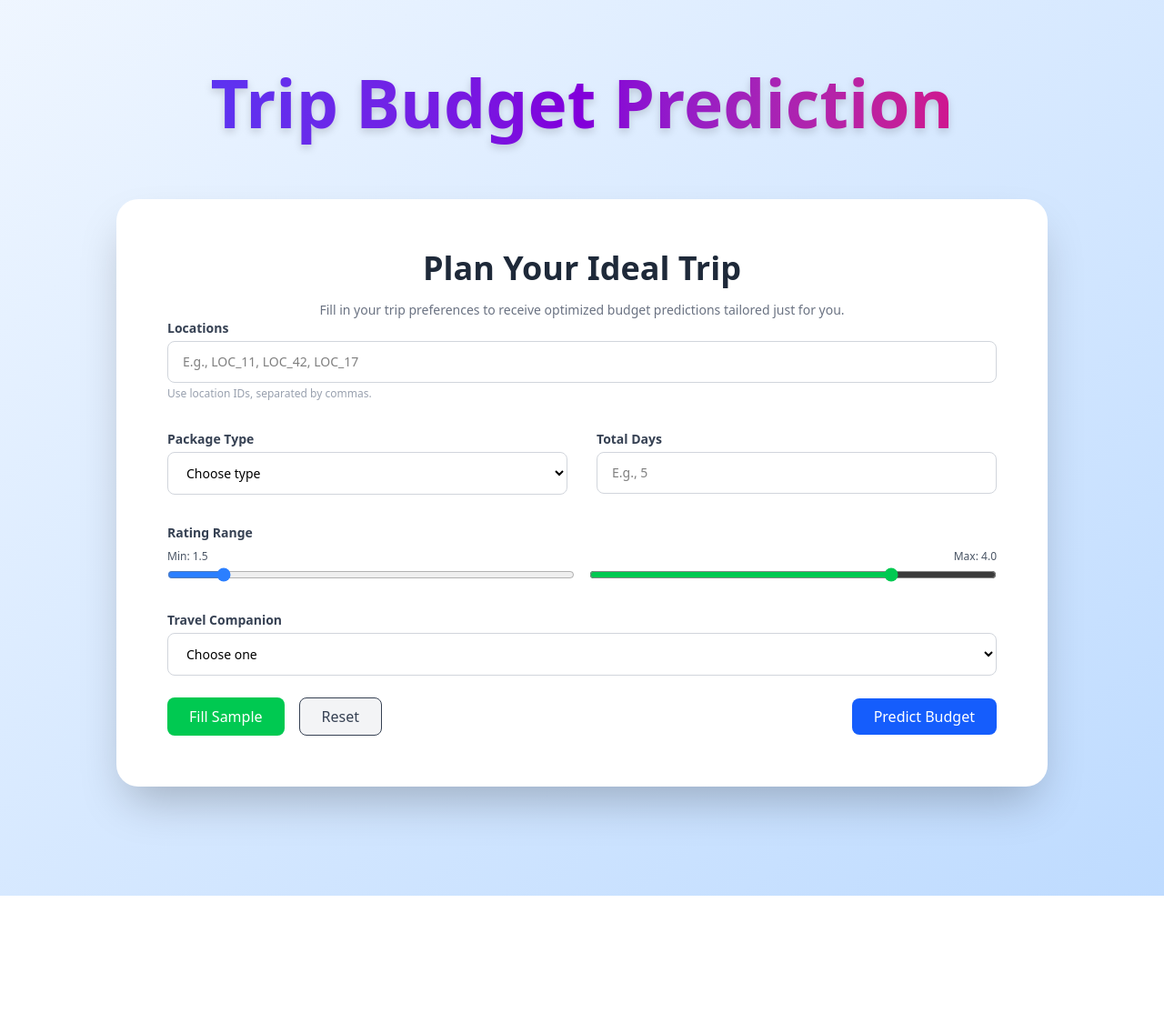
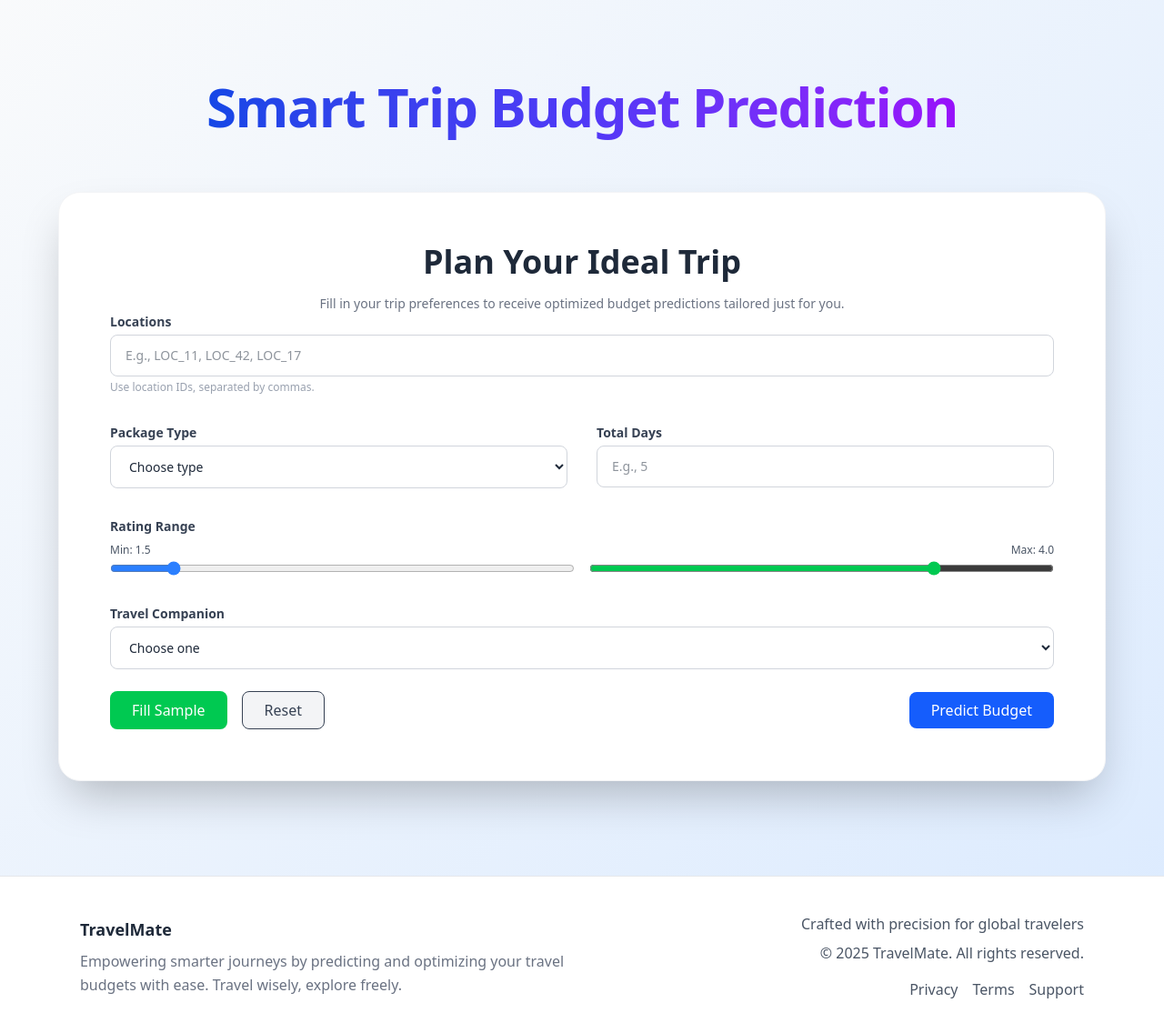
Before and after one commit to thuwakaranR/TripPlanning_Budget_Prediction, a React (Vite) app in the folder frontend/: page / in a window 1280 px wide. Shown: the top 1136 px of the page at 91% size. Before the commit the page ends 985 px from the top, so only its background shows below. Built offline with nearby package versions, Linux system fonts and the light colour scheme.

Commit message:
Home Screen UI Update and Prediction Refresh Issue Resolved

```diff
--- a/frontend/src/App.css
+++ b/frontend/src/App.css
@@ -1,12 +1,14 @@
-@keyframes zoomInOut {
-  0%, 100% {
-    transform: scale(1);
+@keyframes fadeIn {
+  from {
+    opacity: 0;
+    transform: translateY(10px);
   }
-  50% {
-    transform: scale(1.1);
+  to {
+    opacity: 1;
+    transform: translateY(0);
   }
 }
 
-.zoom-animation {
-  animation: zoomInOut 3s ease-in-out infinite;
+.animate-fadeIn {
+  animation: fadeIn 0.5s ease-out both;
 }
--- a/frontend/src/pages/Home.jsx
+++ b/frontend/src/pages/Home.jsx
@@ -1,4 +1,113 @@
-import React, { useState } from 'react';
+// import React, { useState } from 'react';
+// import BudgetForm from '../components/BudgetForm';
+// import Predictions from '../components/Predictions';
+// import { postPrediction } from '../api/api';
+// import { toast, ToastContainer } from 'react-toastify';
+// import 'react-toastify/dist/ReactToastify.css';
+// import '../App.css';
+
+// export default function Home() {
+//   const [predictions, setPredictions] = useState(null);
+//   const [loading, setLoading] = useState(false);
+
+//   const handleSubmit = async (formData) => {
+//     setLoading(true);
+//     setPredictions(null);
+//     try {
+//       const response = await postPrediction(formData);
+//       if (response.data.error) {
+//         toast.error(response.data.error);
+//       } else {
+//         setPredictions(response.data.combinations);
+//         toast.success("Prediction successful!");
+//       }
+//     } catch (error) {
+//       toast.error("Prediction failed. Please try again.");
+//       console.error(error);
+//     } finally {
+//       setLoading(false);
+//     }
+//   };
+
+//   function PredictionsWrapper({ data, setPredictions }) {
+//     const [showPredictions, setShowPredictions] = useState(true);
+
+//     const handleHide = () => {
+//       setShowPredictions(false);
+//       setPredictions(null);
+//     };
+
+//     if (!showPredictions) return null;
+
+//     return (
+//       <div className="bg-white rounded-3xl shadow-xl p-10 sm:p-14 animate-fadeIn">
+//         <Predictions data={data} onCloseAll={handleHide} />
+//       </div>
+//     );
+//   }
+
+//   return (
+//     <div className="flex flex-col min-h-screen bg-gradient-to-br from-gray-50 to-blue-100 text-gray-800">
+//       {/* Header & Main */}
+//       <main className="flex-grow flex flex-col items-center px-6 sm:px-10 lg:px-16 pt-20">
+//         <div className="w-full max-w-6xl">
+//           {/* Premium Title */}
+//           <h1 className="text-center text-5xl sm:text-6xl font-bold leading-tight text-gray-800 tracking-tight mb-14">
+//             <span className="bg-gradient-to-r from-blue-700 via-indigo-600 to-purple-600 text-transparent bg-clip-text">
+//               Smart Trip Budget Prediction
+//             </span>
+//           </h1>
+
+//           {/* Form Section */}
+//           <div className="bg-white rounded-3xl shadow-2xl p-10 sm:p-14 mb-14 border border-gray-100">
+//             <BudgetForm onSubmit={handleSubmit} />
+//           </div>
+
+//           {/* Loading */}
+//           {loading && (
+//             <p className="text-center text-indigo-600 text-lg font-medium animate-pulse mb-8">
+//               Generating travel cost predictions...
+//             </p>
+//           )}
+
+//           {/* Results */}
+//           {predictions && predictions.length > 0 && (
+//             <PredictionsWrapper data={predictions} setPredictions={setPredictions} />
+//           )}
+//         </div>
+
+//         <ToastContainer position="bottom-right" autoClose={1000} hideProgressBar />
+//       </main>
+
+//       {/* Premium Footer */}
+//       <footer className="bg-white border-t border-gray-200 mt-12 text-sm sm:text-base">
+//         <div className="max-w-6xl mx-auto px-6 py-8 sm:py-10 grid grid-cols-1 sm:grid-cols-2 gap-6 items-center text-gray-600">
+//           <div>
+//             <h3 className="text-lg font-semibold text-gray-800 mb-2">TravelMate</h3>
+//             <p className="text-gray-500 leading-relaxed">
+//               Empowering smarter journeys by predicting and optimizing your travel budgets with ease.
+//               Travel wisely, explore freely.
+//             </p>
+//           </div>
+
+//           <div className="flex flex-col sm:items-end space-y-2">
+//             <p>Crafted with precision for global travelers</p>
+//             <p>&copy; {new Date().getFullYear()} TravelMate. All rights reserved.</p>
+//             <div className="flex gap-4 mt-2">
+//               <a href="#" className="hover:text-indigo-600 transition-colors duration-200">Privacy</a>
+//               <a href="#" className="hover:text-indigo-600 transition-colors duration-200">Terms</a>
+//               <a href="#" className="hover:text-indigo-600 transition-colors duration-200">Support</a>
+//             </div>
+//           </div>
+//         </div>
+//       </footer>
+//     </div>
+//   );
+// }
+
+
+
+import React, { useState, useEffect } from 'react';
 import BudgetForm from '../components/BudgetForm';
 import Predictions from '../components/Predictions';
 import { postPrediction } from '../api/api';
@@ -7,9 +116,24 @@ import 'react-toastify/dist/ReactToastify.css';
 import '../App.css';
 
 export default function Home() {
-  const [predictions, setPredictions] = useState(null);
+  // Restore predictions from localStorage on initial render
+  const [predictions, setPredictions] = useState(() => {
+    const saved = localStorage.getItem("predictions");
+    return saved ? JSON.parse(saved) : null;
+  });
+
   const [loading, setLoading] = useState(false);
 
+  // Save or remove predictions from localStorage on change
+  useEffect(() => {
+    if (predictions) {
+      localStorage.setItem("predictions", JSON.stringify(predictions));
+    } else {
+      localStorage.removeItem("predictions");
+    }
+  }, [predictions]);
+
+  // Submit form and get predictions from backend
   const handleSubmit = async (formData) => {
     setLoading(true);
     setPredictions(null);
@@ -29,50 +153,79 @@ export default function Home() {
     }
   };
 
-  function PredictionsWrapper({ data, setPredictions }) {
+  // Show predictions in a card, allow hiding
+  function PredictionsWrapper({ data }) {
     const [showPredictions, setShowPredictions] = useState(true);
 
     const handleHide = () => {
       setShowPredictions(false);
-      setPredictions(null); // completely removes the white wrapper div
+      setPredictions(null); // this clears state + localStorage (due to useEffect)
     };
 
     if (!showPredictions) return null;
 
     return (
-      <div className="bg-white rounded-3xl shadow-2xl p-10 sm:p-14">
+      <div className="bg-white rounded-3xl shadow-xl p-10 sm:p-14 animate-fadeIn">
         <Predictions data={data} onCloseAll={handleHide} />
       </div>
     );
   }
 
   return (
-    <div className="w-full min-h-screen bg-gradient-to-br from-blue-50 to-blue-200 flex items-start justify-center py-16 px-6 sm:px-10 lg:px-16">
-      <div className="w-full max-w-5xl">
-        {/* Enhanced Title */}
-        <h1 className="text-center text-6xl sm:text-7xl font-extrabold leading-snug text-transparent bg-clip-text bg-gradient-to-r from-indigo-600 via-purple-700 to-pink-600 mb-14 drop-shadow-lg zoom-animation">
-          Trip Budget Prediction
+    <div className="flex flex-col min-h-screen bg-gradient-to-br from-gray-50 to-blue-100 text-gray-800">
+      {/* Main Content */}
+      <main className="flex-grow flex flex-col items-center px-6 sm:px-10 lg:px-16 pt-20">
+        <div className="w-full max-w-6xl">
+          {/* Premium Title */}
+          <h1 className="text-center text-5xl sm:text-6xl font-bold leading-tight text-gray-800 tracking-tight mb-14">
+            <span className="bg-gradient-to-r from-blue-700 via-indigo-600 to-purple-600 text-transparent bg-clip-text">
+              Smart Trip Budget Prediction
+            </span>
           </h1>
 
-        {/* Form Container */}
-        <div className="bg-white rounded-3xl shadow-2xl p-10 sm:p-14 mb-14">
+          {/* Budget Form Section */}
+          <div className="bg-white rounded-3xl shadow-2xl p-10 sm:p-14 mb-14 border border-gray-100">
             <BudgetForm onSubmit={handleSubmit} />
           </div>
 
-        {/* Loading Indicator */}
+          {/* Loading Text */}
           {loading && (
-          <p className="text-center text-indigo-600 text-xl font-semibold animate-pulse select-none">
-            Loading predictions...
+            <p className="text-center text-indigo-600 text-lg font-medium animate-pulse mb-8">
+              Generating travel cost predictions...
             </p>
           )}
 
-        {/* Predictions Output */}
+          {/* Show Predictions if available */}
           {predictions && predictions.length > 0 && (
-          <PredictionsWrapper data={predictions} setPredictions={setPredictions} />
+            <PredictionsWrapper data={predictions} />
           )}
+        </div>
 
         <ToastContainer position="bottom-right" autoClose={1000} hideProgressBar />
+      </main>
+
+      {/* Premium Footer */}
+      <footer className="bg-white border-t border-gray-200 mt-12 text-sm sm:text-base">
+        <div className="max-w-6xl mx-auto px-6 py-8 sm:py-10 grid grid-cols-1 sm:grid-cols-2 gap-6 items-center text-gray-600">
+          <div>
+            <h3 className="text-lg font-semibold text-gray-800 mb-2">TravelMate</h3>
+            <p className="text-gray-500 leading-relaxed">
+              Empowering smarter journeys by predicting and optimizing your travel budgets with ease.
+              Travel wisely, explore freely.
+            </p>
           </div>
+
+          <div className="flex flex-col sm:items-end space-y-2">
+            <p>Crafted with precision for global travelers</p>
+            <p>&copy; {new Date().getFullYear()} TravelMate. All rights reserved.</p>
+            <div className="flex gap-4 mt-2">
+              <a href="#" className="hover:text-indigo-600 transition-colors duration-200">Privacy</a>
+              <a href="#" className="hover:text-indigo-600 transition-colors duration-200">Terms</a>
+              <a href="#" className="hover:text-indigo-600 transition-colors duration-200">Support</a>
+            </div>
+          </div>
+        </div>
+      </footer>
     </div>
   );
 }
```
Lines whose indentation alone changed are shown as unchanged.
